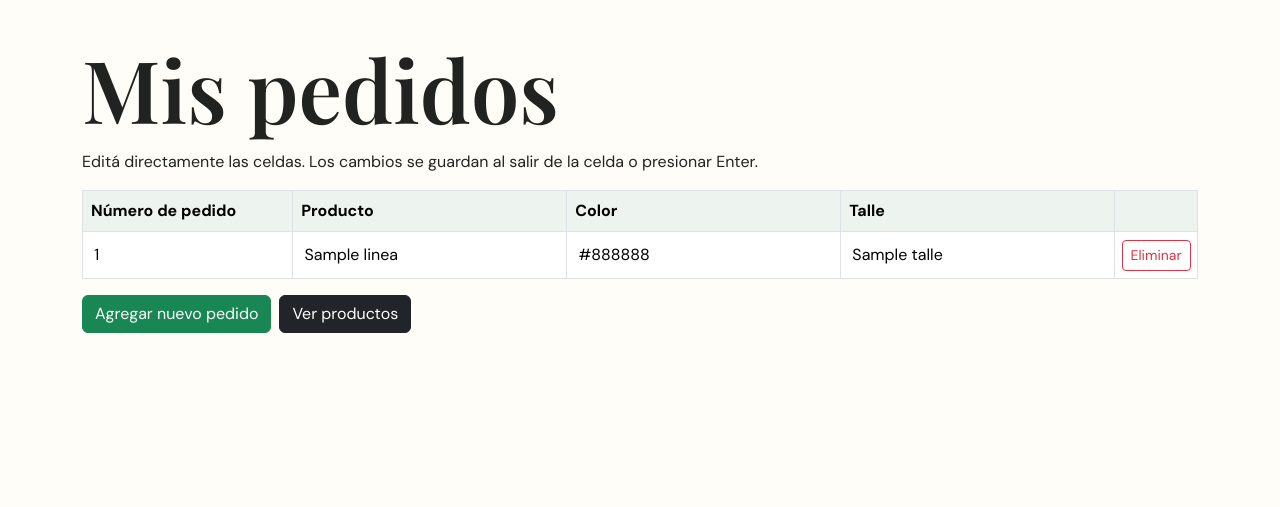
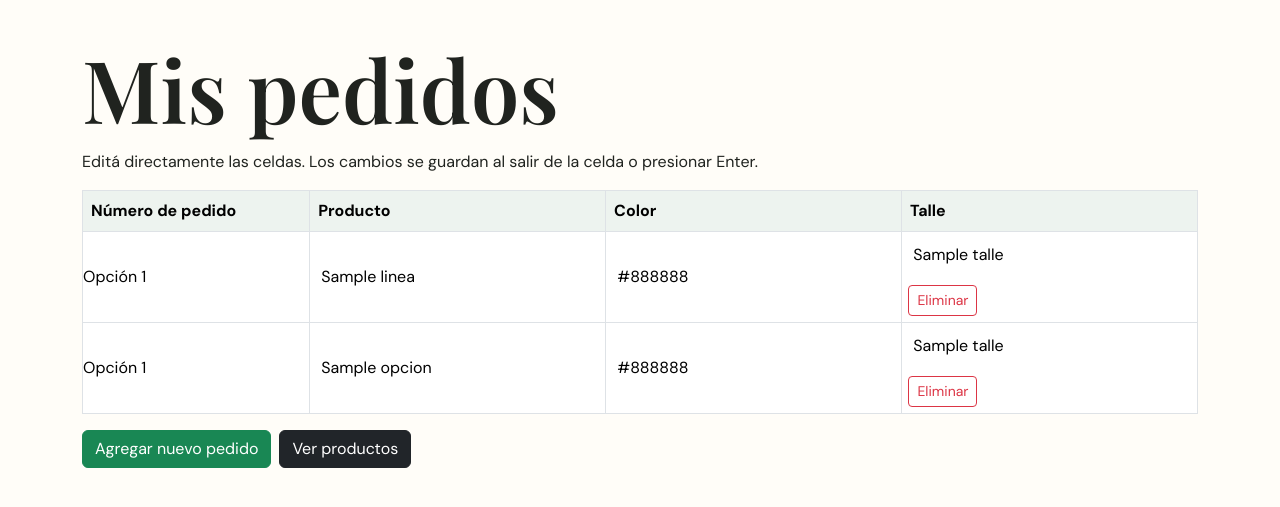
Before and after one commit to DamianRojas79/InduPedidos, a Django app: template myapp/producto/templates/producto/mis_pedidos.html in a window 1280 px wide. Shown: the part 76-583 px from the top of the page. Run offline with Django 5.2, Linux system fonts and the light colour scheme; the template is opened without the code that fills it: most values are stand-ins (such as "Sample title", 1, 10 or a date in 2020); parts of the project's set-up code (start-up, migrations or seed data) failed here and were passed over.

Commit message:
Mostrar  opciones de compra y errores en la plantilla

```diff
--- a/myapp/producto/templates/producto/mis_pedidos.html
+++ b/myapp/producto/templates/producto/mis_pedidos.html
@@ -2,26 +2,25 @@
 {% load static %}
 {% block title %}Mis pedidos | InduPedidos{% endblock %}
 {% block content %}
-<link href="{% static 'producto/css/mis_pedidos.css' %}" rel="stylesheet">
+<link href="{% static 'producto/css/mis_pedidos.css' %}?v=20260922" rel="stylesheet">
 <h1>Mis pedidos</h1>
+{% if error %}<p class="alert alert-danger" role="alert">{{ error }}</p>{% endif %}
 <p>Editá directamente las celdas. Los cambios se guardan al salir de la celda o presionar Enter.</p>
 <p id="estado-planilla" role="status" aria-live="polite"></p>
 <noscript><p class="alert alert-warning">Activá JavaScript para editar y guardar las celdas.</p></noscript>
 {% if lineas %}
 <div class="table-responsive">
+<div class="contenido-planilla">
 <table class="table table-bordered align-middle planilla-pedidos">
-<thead><tr><th scope="col">Número de pedido</th><th scope="col">Producto</th><th scope="col">Color</th><th scope="col">Talle</th><th scope="col"><span class="visually-hidden">Acciones</span></th></tr></thead>
+<thead><tr><th scope="col">Número de pedido</th><th scope="col">Producto</th><th scope="col">Color</th><th scope="col">Talle</th></tr></thead>
 <tbody>
 {% for linea in lineas %}
-<tr id="pedido-{{ linea.pk }}" data-pedido="{{ linea.pk }}" data-url="{% url 'modificar_pedido' linea.pk %}">
-<td><input aria-label="Número de pedido" type="number" name="numero" min="1" max="{{ lineas|length }}" value="{{ forloop.counter }}" required></td>
-<td><input aria-label="Producto" type="text" name="nombre" value="{{ linea.nombre }}" maxlength="100" required></td>
-<td><input aria-label="Color" type="text" name="color" value="{{ linea.color }}" maxlength="100"></td>
-<td><input aria-label="Talle" type="text" name="talle" value="{{ linea.talle }}" maxlength="100"></td>
-<td class="acciones-pedido"><form method="post" action="{% url 'eliminar_pedido' linea.pk %}">{% csrf_token %}<button class="btn btn-sm btn-outline-danger" type="submit">Eliminar</button></form></td>
-</tr>
+{% include 'producto/fila_pedido.html' with numero=forloop.counter %}
+{% for opcion in linea.opciones.all %}
+{% include 'producto/fila_pedido.html' with linea=opcion numero=forloop.counter %}
 {% endfor %}
-</tbody></table></div>
+{% endfor %}
+</tbody></table></div></div>
 <script src="{% static 'producto/js/mis_pedidos.js' %}" defer></script>
 {% else %}<p>Todavía no realizaste pedidos.</p>{% endif %}
 <div class="d-flex gap-2 align-items-center">
```
